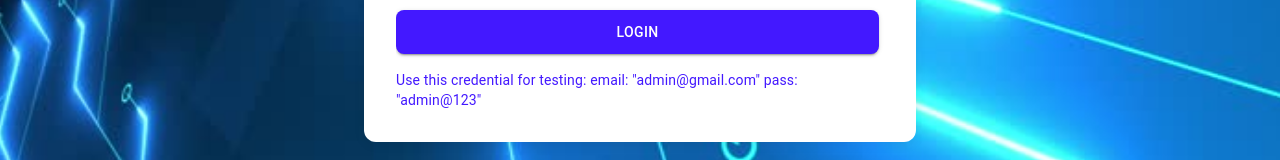
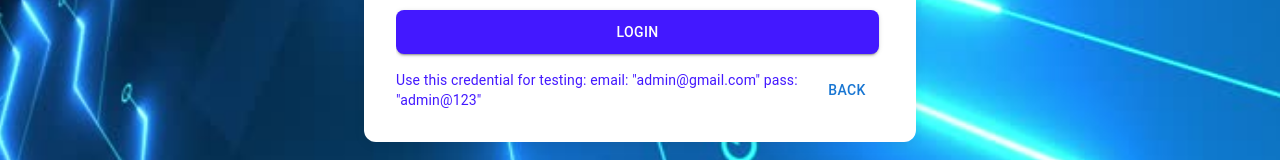
Before and after one commit to kajaljha9/PowerBillingPlus, a React (Vite) app in the folder PowerBillingPlus-frontend/: page /adminlogin in a window 1280 px wide. Shown: the part 482-642 px from the top of the page. Built offline with nearby package versions, Linux system fonts and the light colour scheme; no server answers; the HTML template or start-up script is replaced by a standard one.

Commit message:
Update AdminLogin.jsx

```diff
--- a/PowerBillingPlus-frontend/src/components/admin/AdminLogin.jsx
+++ b/PowerBillingPlus-frontend/src/components/admin/AdminLogin.jsx
@@ -124,7 +124,7 @@ const AdminLogin = () => {
                  Use this credential for testing: email: "admin@gmail.com" pass: "admin@123"
                 {/* New Admin? Sign Up */}
               </Typography>
-              {/* <Button onClick={() => navigate("/")}>Back</Button> */}
+ <Button onClick={() => navigate("/")}>Back</Button>
             </Box>
           </form>
         </Box>
```
